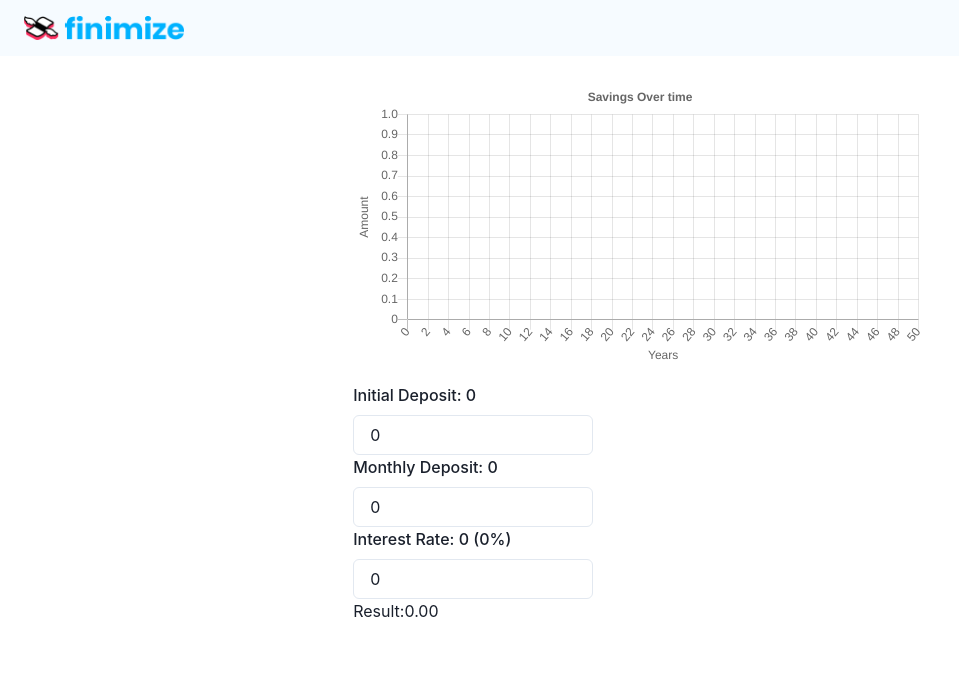
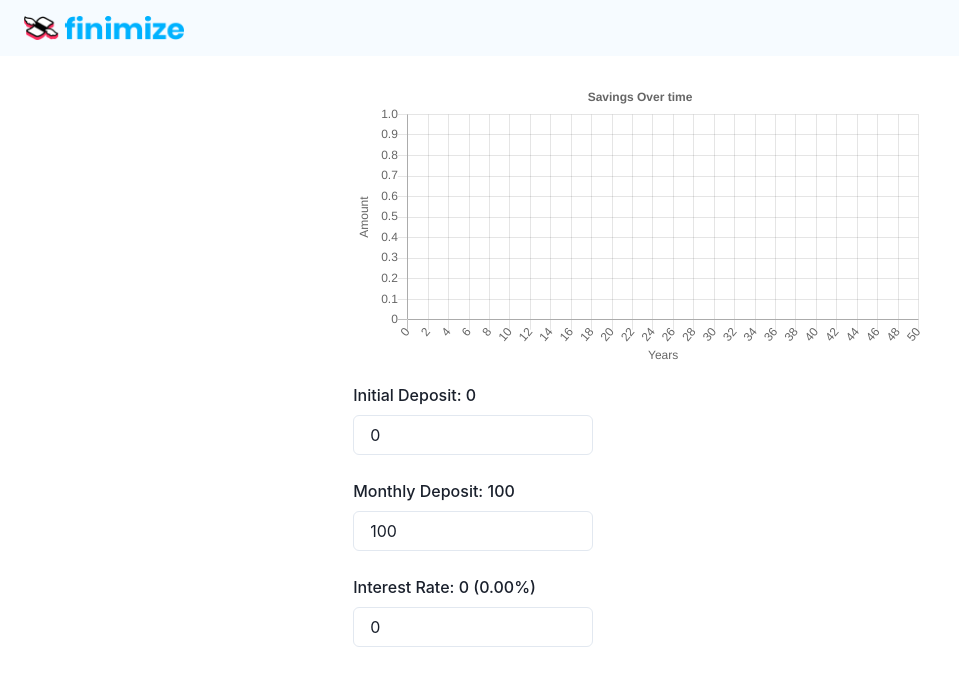
Before and after one commit to finimize/dev-challenge-django, a React (Create React App) app in the folder frontend/: page / in a window 1280 px wide. Shown: the top 686 px of the page, without its empty margins (0-959 px from the left). Built offline with nearby package versions, Linux system fonts and the light colour scheme.

Commit message:
Fixing the input for interest rate from adding extra decimals.

```diff
--- a/frontend/src/App.tsx
+++ b/frontend/src/App.tsx
@@ -5,7 +5,7 @@ import { Container } from '@chakra-ui/react'
 import DefaultLayout from './components/layouts/Default'
 import LineChart from './components/LineChart'
 import theme from './theme'
-import axios from 'axios';
+import axios from 'axios'
 import { Input } from '@chakra-ui/react'
 import {
     FormControl,
@@ -17,12 +17,11 @@ const baseURL = "http://localhost:8000"
 const installments = 50;
 
 function App() {
-  const [principalDeposit, setPrincipalDeposit] = useState(0);
-  const [monthlyDeposit, setMonthlyDeposit] = useState(0);
-  const [interestRate, setInterestRate] = useState(0);
+  const [principalDeposit, setPrincipalDeposit] = useState(0 as number);
+  const [monthlyDeposit, setMonthlyDeposit] = useState(100.00 as number);
+  const [interestRate, setInterestRate] = useState(0 as number);
 
   const [interestInstallments, setInterestInstallments] = useState([]);
-  const [result, setResult] = useState(0);
 
   const graphData = {
     xAxis: Array.from({length: installments+1}, (v,i) => i),
@@ -33,8 +32,8 @@ function App() {
   const handleMonthlyDeposit = ({ target }: { target: any }) => setMonthlyDeposit(target.value);
   const handleInterestRate = ({ target }: { target: any }) => {
       var value = target.value;
-      value = value/100;
-      setInterestRate(value.toFixed(2));
+      value = (value/100).toFixed(2);
+      setInterestRate(value as number);
   };
 
   useEffect(() => {
@@ -50,8 +49,6 @@ function App() {
             .then( (resp) => {
                 const interestData = resp.data['interest_over_installment'];
                 setInterestInstallments(interestData);
-                const lastResult = interestData.pop();
-                setResult(lastResult)
             });
     }
 
@@ -79,6 +76,7 @@ function App() {
                 onChange={handlePrincipalDeposit}
                 />
             </FormControl>
+            <br/>
             <FormControl maxW={60}>
                 <FormLabel as='legend'>Monthly Deposit: {monthlyDeposit}</FormLabel>
                 <Input
@@ -88,19 +86,16 @@ function App() {
                     onChange={handleMonthlyDeposit}
                 />
             </FormControl>
+            <br/>
             <FormControl maxW={60}>
-                <FormLabel as='legend'>Interest Rate: {interestRate} ({interestRate*100}%)</FormLabel>
+                <FormLabel as='legend'>Interest Rate: {interestRate} ({(interestRate*100).toFixed(2)}%)</FormLabel>
                 <Input
                     className="input"
-                    value={interestRate*100}
+                    value={Math.round(interestRate*100)}
                     name="interestRate"
                     onChange={handleInterestRate}
                 />
             </FormControl>
-          <div>
-              Result:
-              <span>{result.toFixed(2)}</span>
-          </div>
         </Container>
       </DefaultLayout>
     </ChakraProvider>
```
